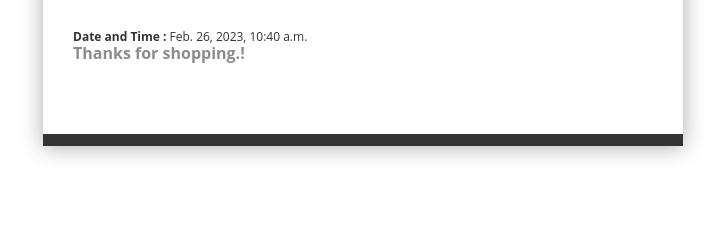
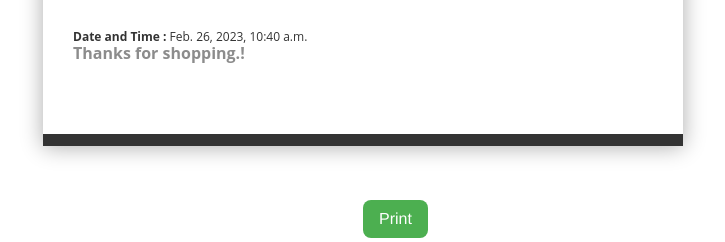
Before and after one commit to sohangpurh53/Build_invoice, a Django app: page /invoice/7/ in a window 1280 px wide. Shown: the part 642-884 px from the top of the page, without its empty margins (277-1002 px from the left). Before the commit the page ends 800 px from the top, so only its background shows below. Run offline with Django 4.2, Linux system fonts and the light colour scheme; a user stored in the database is signed in; data comes from the database, SQL or seed files in the repository.

Commit message:
Update one_invoice.html

```diff
--- a/template/one_invoice.html
+++ b/template/one_invoice.html
@@ -144,13 +144,16 @@ button:hover{
 margin-top: 15px;
 margin-left: 15px;
 }
+#invoicebutton{
+    margin-left: 50%;
+}
 
     </style>
 </head>
 
-<body>
+<body id="body">
     <a href="{% url 'InvoiceHomepage' %}"><div class="button-div"><button class="button1">Dashboard</button></div></a>
-    <div class="col-md-12">
+    <div class="col-md-12" id="invoice">
         <div class="row">
 
             <div class="receipt-main col-xs-10 col-sm-10 col-md-6 col-xs-offset-1 col-sm-offset-1 col-md-offset-3">
@@ -270,6 +273,16 @@ margin-left: 15px;
             </div>
         </div>
     </div>
+    <button id="invoicebutton" onclick="printscreen()">Print</button>
 </body>
+<script>
+    function printscreen(){
+        var body = document.getElementById('body').innerHTML;
+        var invoice = document.getElementById('invoice').innerHTML;
+        document.getElementById('body').innerHTML = invoice;
+        window.print();
+        document.getElementById('body').innerHTML=body
 
+    }
+</script>
 </html>
```
